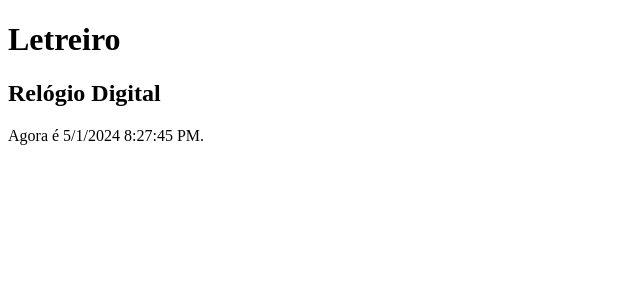
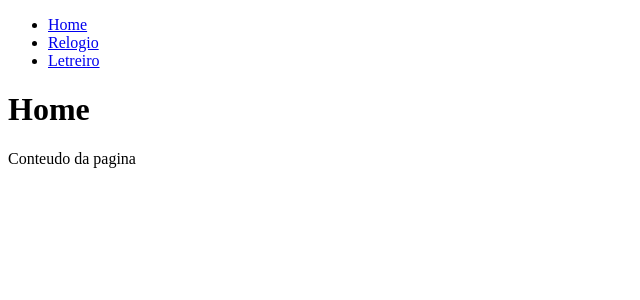
Before and after one commit to JHoww4/Projeto_React, a React (Create React App) app: page / in a window 1280 px wide. Shown: the top 300 px of the page, without its empty margins (0-640 px from the left). Built offline with nearby package versions, Linux system fonts and the light colour scheme.

Commit message:
rotas pre definidas

```diff
--- a/package.json
+++ b/package.json
@@ -8,6 +8,7 @@
     "@testing-library/user-event": "^13.5.0",
     "react": "^18.2.0",
     "react-dom": "^18.2.0",
+    "react-router-dom": "^6.23.0",
     "react-scripts": "5.0.1",
     "web-vitals": "^2.1.4"
   },
--- a/src/App.js
+++ b/src/App.js
@@ -1,12 +1,26 @@
-import Relogio from "./Relogio";
-import Letreiro from "./Letreiro";
+import React from 'react';
+import { BrowserRouter as Router, Route, Routes, Link } from "react-router-dom"; // Certifique-se de importar corretamente
+
+// Importe seus componentes aqui
+import Relogio from "./Pages/Relogio";
+import Letreiro from "./Pages/Letreiro";
+import Home from "./Pages/Home";
 
 function App() {
   return (
-    <>
-    <Letreiro/>
-    <Relogio/>
-    </>
+    <Router>
+      <ul>
+        <li><Link to="/">Home</Link></li>
+        <li><Link to="/Relogio">Relogio</Link></li>
+        <li><Link to="/Letreiro">Letreiro</Link></li>
+      </ul>
+      <Routes>
+        <Route path="/" element={<Home />} />
+        <Route path="/Relogio" element={<Relogio />} />
+        <Route path="/Letreiro" element={<Letreiro />} />
+      </Routes>
+    </Router>
   );
 }
+
 export default App;
--- a/src/Letreiro.js
+++ /dev/null
@@ -1,10 +0,0 @@
-function Letreiro() {
-    return (
-      <>
-        <h1>Letreiro</h1>
-
-
-      </>
-    );
-}
-export default Letreiro;
--- /dev/null
+++ b/src/Pages/Home.js
@@ -0,0 +1,11 @@
+function Home(){
+    return (
+        <div>
+            <h1>Home</h1>
+            <p>Conteudo da pagina</p>
+        </div>
+
+    )
+
+}
+export default Home
--- /dev/null
+++ b/src/Pages/Letreiro.js
@@ -0,0 +1,8 @@
+function Letreiro() {
+    return (
+      <>
+        <h1>Letreiro</h1>
+      </>
+    );
+}
+export default Letreiro;
--- /dev/null
+++ b/src/Pages/Relogio.js
@@ -0,0 +1,32 @@
+import React, { Component } from 'react';
+class Relogio extends Component {
+  constructor(props) {
+    super(props);
+    this.state = {
+      time: new Date()
+    };
+    this.intervalID = null;
+  }
+
+  componentDidMount() {
+    this.intervalID = setInterval(() => {
+      this.setState({ time: new Date() });
+    }, 1000);
+  }
+
+  componentWillUnmount() {
+    clearInterval(this.intervalID);
+  }
+
+  render() {
+    const { time } = this.state;
+    const formattedDate = `${time.toLocaleDateString()} ${time.toLocaleTimeString()}`;
+    return (
+      <div>
+        <h2>Relógio Digital</h2>
+        <p>Agora é {formattedDate}.</p>
+      </div>
+    );
+  }
+}
+export default Relogio;
--- a/src/Relogio.js
+++ /dev/null
@@ -1,33 +0,0 @@
-import React, { Component } from 'react';
-
-class Relogio extends Component {
-  constructor(props) {
-    super(props);
-    this.state = {
-      time: new Date()
-    };
-    this.intervalID = null;
-  }
-
-  componentDidMount() {
-    this.intervalID = setInterval(() => {
-      this.setState({ time: new Date() });
-    }, 1000);
-  }
-
-  componentWillUnmount() {
-    clearInterval(this.intervalID);
-  }
-
-  render() {
-    const { time } = this.state;
-    const formattedDate = `${time.toLocaleDateString()} ${time.toLocaleTimeString()}`;
-    return (
-      <div>
-        <h2>Relógio Digital</h2>
-        <p>Agora é {formattedDate}.</p>
-      </div>
-    );
-  }
-}
-export default Relogio;
```
Also changed, not shown: 1 other file (tests, documents, lock files or other folders).
